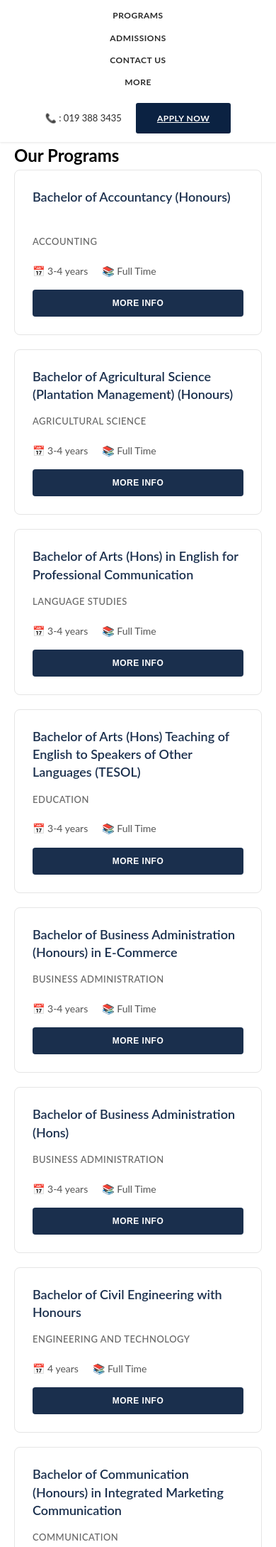
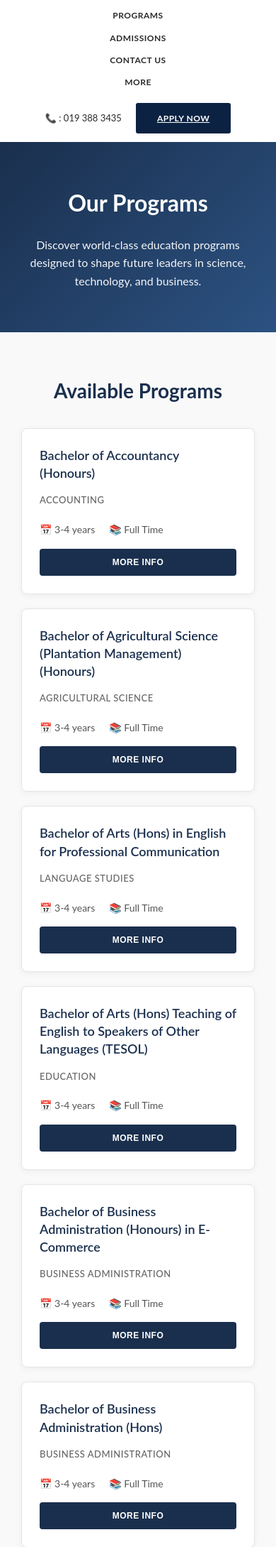
Before and after one commit to czhossain/clgm, a PHP site: page /program.html in a window 390 px wide; the page is wider, and only the part inside the window is pictured. Shown: the part 142-2321 px from the top of that part at 71% size. Run offline with PHP 8.4, Linux system fonts and the light colour scheme.

Commit message:
Add hero section to programs page with introductory text; update programs section heading

```diff
--- a/css/global.css
+++ b/css/global.css
@@ -37,12 +37,15 @@ body {
     display: flex;
     align-items: center;
     gap: 15px;
+    flex-shrink: 0;
 }
 
 .logo img {
+    content: url('https://malaysiaeducation.com.my/wp-content/uploads/2020/11/KLUST-Official-Logo-Horizontal-1.png');
     width: 60px;
     height: 60px;
     border-radius: 50%;
+    object-fit: cover;
 }
 
 .logo-text {
--- a/css/program.css
+++ b/css/program.css
@@ -131,6 +131,49 @@ body {
     background: #142d54;
 }
 
+/* Hero Section */
+.hero {
+    background: linear-gradient(135deg, #1a2f4d 0%, #2c5282 100%);
+    padding: 80px 0;
+    text-align: center;
+    color: white;
+}
+
+.hero h1 {
+    font-size: 48px;
+    margin-bottom: 20px;
+    color: white;
+    font-weight: 700;
+}
+
+.hero p {
+    font-size: 18px;
+    max-width: 800px;
+    margin: 0 auto;
+    line-height: 1.6;
+    color: rgba(255, 255, 255, 0.95);
+}
+
+/* Programs Section */
+.programs {
+    padding: 80px 0;
+    background: #f9f9f9;
+}
+
+.programs .container {
+    max-width: 1200px;
+    margin: 0 auto;
+    padding: 0 30px;
+}
+
+.programs h2 {
+    text-align: center;
+    font-size: 36px;
+    color: #1a2f4d;
+    margin-bottom: 50px;
+    font-weight: 700;
+}
+
 .hero-programs {
     background: #1a2f4d;
     padding: 60px 0;
@@ -183,8 +226,9 @@ body {
 
 .programs-grid {
     display: grid;
-    grid-template-columns: repeat(auto-fill, minmax(280px, 1fr));
+    grid-template-columns: repeat(3, 1fr);
     gap: 30px;
+    margin-bottom: 40px;
 }
 
 .program-card {
@@ -196,6 +240,13 @@ body {
     display: flex;
     flex-direction: column;
     gap: 15px;
+    box-shadow: 0 2px 10px rgba(0, 0, 0, 0.05);
+}
+
+.program-card:hover {
+    transform: translateY(-5px);
+    box-shadow: 0 5px 20px rgba(0, 0, 0, 0.15);
+    border-color: #1a2f4d;
 }
 
 .program-card:hover {
@@ -714,8 +765,17 @@ textarea::placeholder {
 
 
 @media (max-width: 1024px) {
+    .hero h1 {
+        font-size: 38px;
+    }
+
+    .hero p {
+        font-size: 16px;
+        padding: 0 20px;
+    }
+
     .programs-grid {
-        grid-template-columns: repeat(auto-fill, minmax(250px, 1fr));
+        grid-template-columns: repeat(2, 1fr);
         gap: 25px;
     }
 
@@ -743,6 +803,28 @@ textarea::placeholder {
 }
 
 @media (max-width: 768px) {
+    .hero {
+        padding: 60px 0;
+    }
+
+    .hero h1 {
+        font-size: 32px;
+    }
+
+    .hero p {
+        font-size: 16px;
+        padding: 0 20px;
+    }
+
+    .programs {
+        padding: 60px 0;
+    }
+
+    .programs h2 {
+        font-size: 28px;
+        margin-bottom: 30px;
+    }
+
     .header .container {
         flex-direction: column;
         gap: 20px;
--- a/program.html
+++ b/program.html
@@ -47,9 +47,16 @@
         </div>
     </header>
 
+    <section class="hero">
+        <div class="container">
+            <h1>Our Programs</h1>
+            <p>Discover world-class education programs designed to shape future leaders in science, technology, and business.</p>
+        </div>
+    </section>
+
     <section class="programs">
         <div class="container">
-            <h2>Our Programs</h2>
+            <h2>Available Programs</h2>
             <div class="programs-grid">
 
                 <div class="program-card">
@@ -212,7 +219,6 @@
                     <button class="btn-more">MORE INFO</button>
                 </div>
             </div>
-            </div>
         </div>
     </section>
 
```
